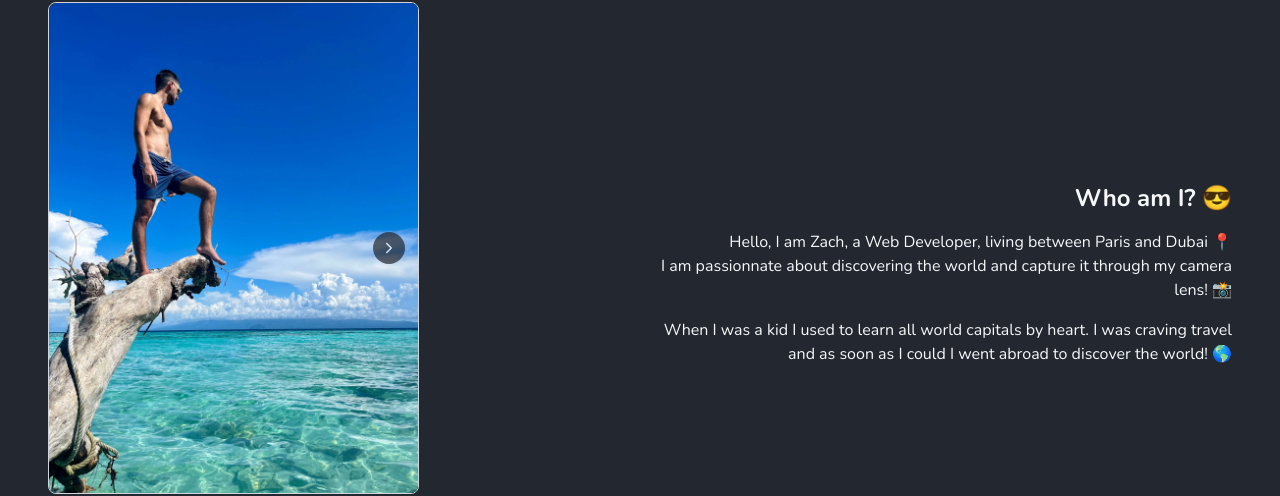
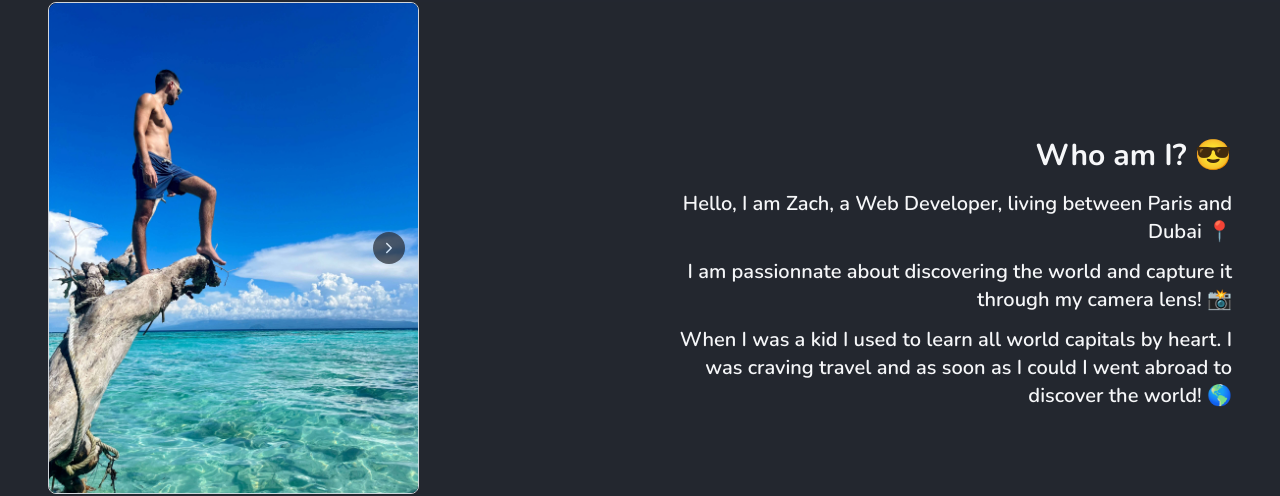
Before and after one commit to zacBkh/countrypedia, a Next.js app: page /about in a window 1280 px wide. Shown: the part 126-622 px from the top of the page. Built offline with nearby package versions, Linux system fonts and the light colour scheme; no server answers.

Commit message:
fix: increase line height on /about

```diff
--- a/components/about/section.tsx
+++ b/components/about/section.tsx
@@ -45,13 +45,11 @@ const AboutSection: FC<AboutSectionProps> = ({
             </div>
 
             <div className={`sm:max-w-[50%]`}>
-                <h2 className={`font-bold mb-4 ${TITLE_SEC_FONT_SIZE} xl:text-2xl`}>
-                    {title}
-                </h2>
-                <div className="2xl:text-lg">
+                <h2 className={`font-bold mb-4 text-2xl sm:text-3xl`}>{title}</h2>
+                <div className="text-lg sm:text-xl font-semibold flex flex-col gap-y-3">
                     <p>{text1}</p>
                     <p>{text2}</p>
-                    <p className="mt-4">{text3}</p>
+                    <p>{text3}</p>
                 </div>
             </div>
         </div>
```
